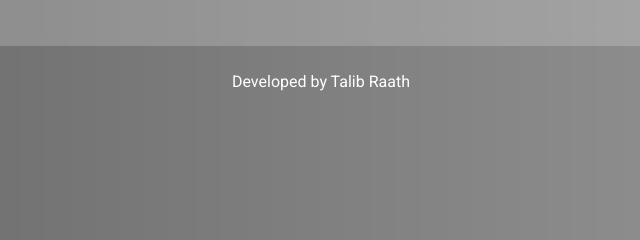
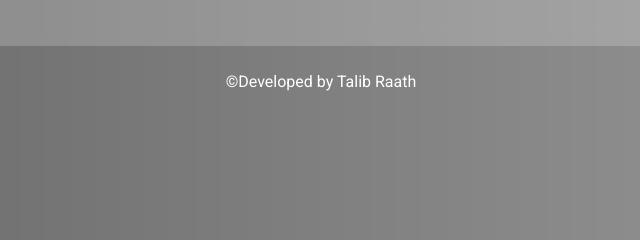
Before and after one commit to talib-raath/WeatherApp, a plain HTML site: page index.html in a window 1280 px wide. Shown: the part 164-404 px from the top of the page, 319-959 px from the left. Drawn offline with nearby package versions, Linux system fonts and the light colour scheme.

Commit message:
Adding footer  mark

```diff
--- a/index.html
+++ b/index.html
@@ -38,7 +38,7 @@
     <script src="app.js"></script>
 
     <footer class="text-center mt-4">
-      <p>Developed by Talib Raath</p>
+      <p>&copy;Developed by Talib Raath</p>
     </footer>
   </body>
 </html>
```
